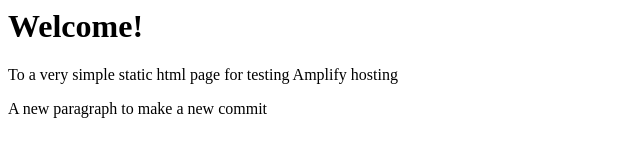
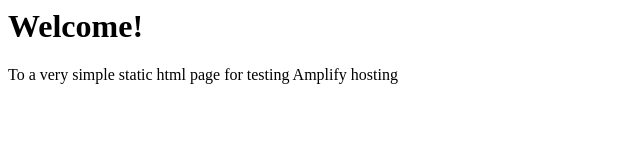
Before and after one commit to yuth/Basic-Static-Web-Page, a website: page src/index.html in a window 1280 px wide. Shown: the whole page, without its empty margins (0-640 px from the left). Drawn offline with Linux system fonts and the light colour scheme.

Commit message:
Remove another paragraph for change goodness

```diff
--- a/src/index.html
+++ b/src/index.html
@@ -10,7 +10,6 @@
 <body>
     <h1>Welcome!</h1>
     <p>To a very simple static html page for testing Amplify hosting</p>
-    <p>A new paragraph to make a new commit</p>
 </body>
 
 </html>
```
